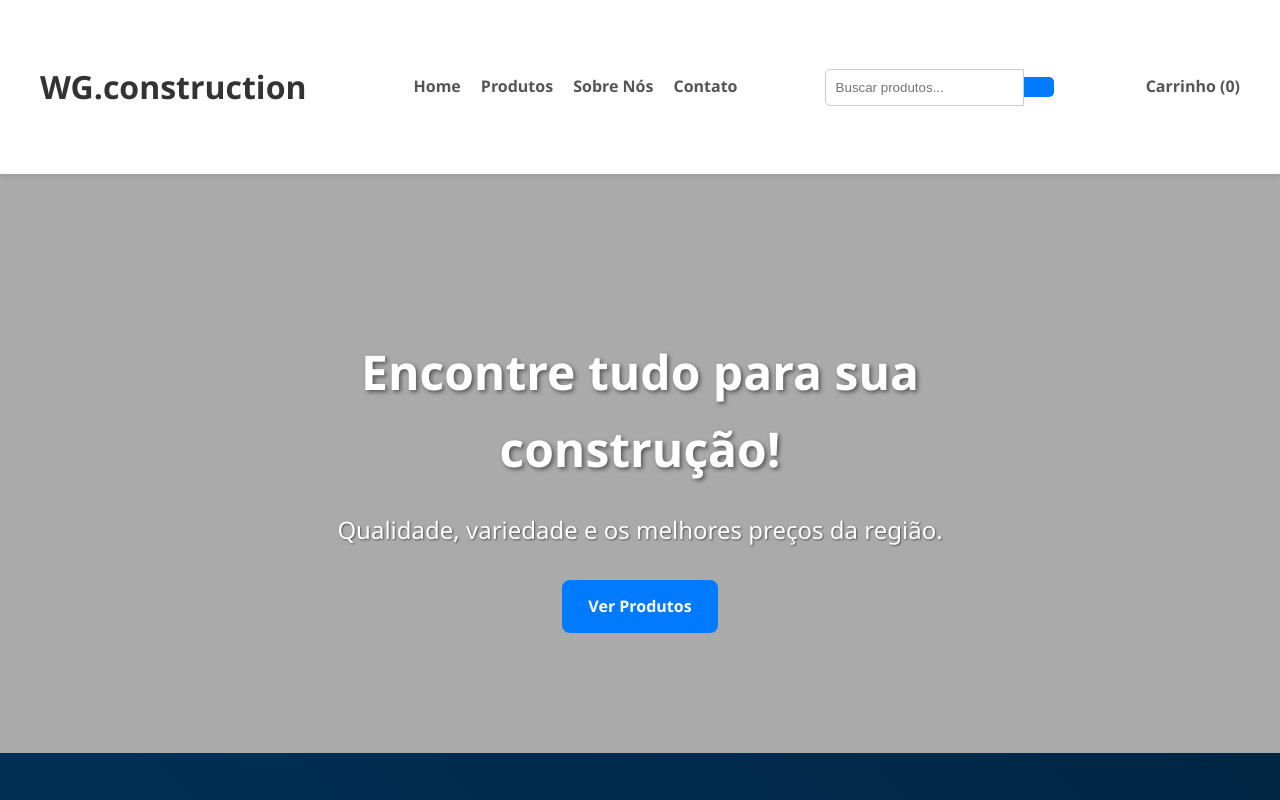
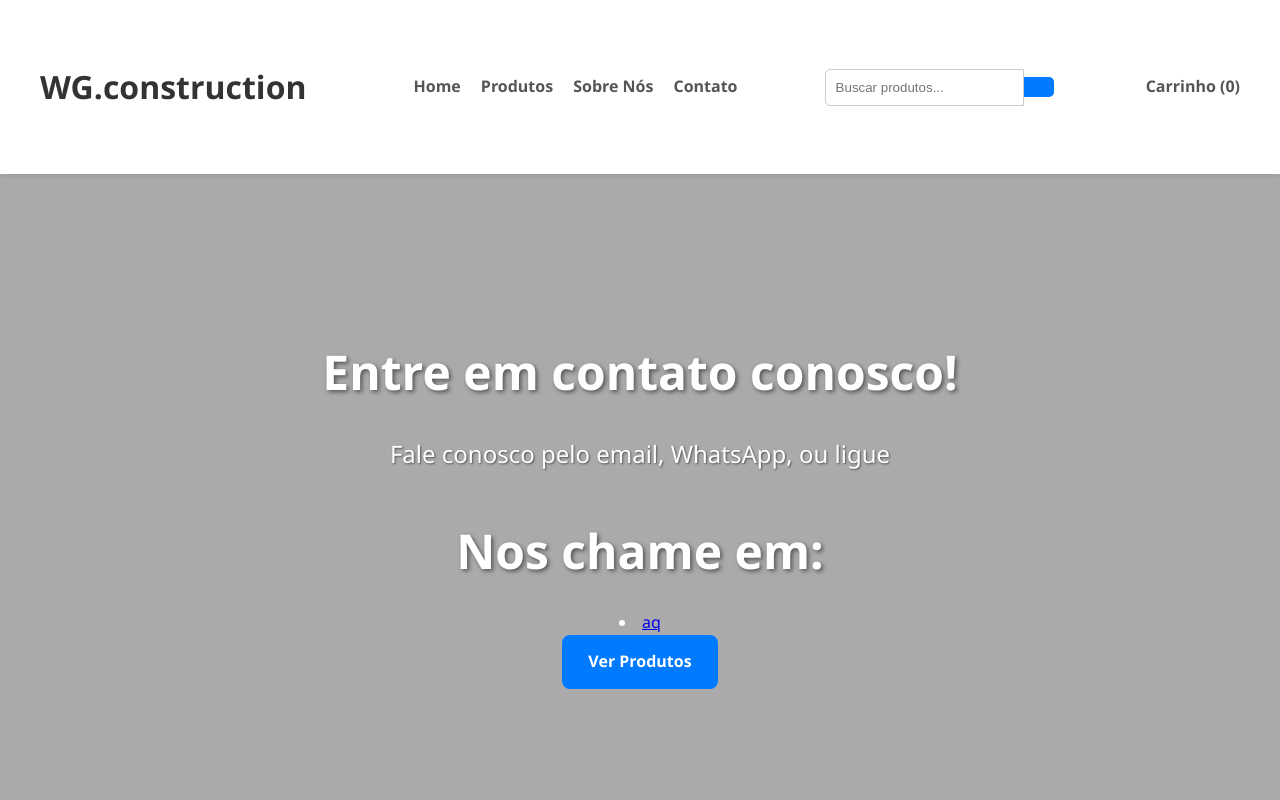
Before and after one commit to wesley-skz/loja_construcao, a plain HTML site: page contato.html in a window 1280 px wide. Shown: the top 800 px of the page. Drawn offline with Linux system fonts and the light colour scheme; some icons are missing.

Commit message:
Update contato.html

```diff
--- a/contato.html
+++ b/contato.html
@@ -33,8 +33,10 @@
         <section class="hero">
             <div class="container">
                 <div class="hero-content">
-                    <h2 class="hero-title">Encontre tudo para sua construção!</h2>
-                    <p class="hero-subtitle">Qualidade, variedade e os melhores preços da região.</p>
+                    <h2 class="hero-title">Entre em contato conosco!</h2>
+                    <p class="hero-subtitle">Fale conosco pelo email, WhatsApp, ou ligue</p>
+                    <h2 class="hero-title">Nos chame em:</h2>
+                          <li><a href="#">aq</a></li>
                     <a href="#" class="button primary">Ver Produtos</a>
                 </div>
             </div>
```
